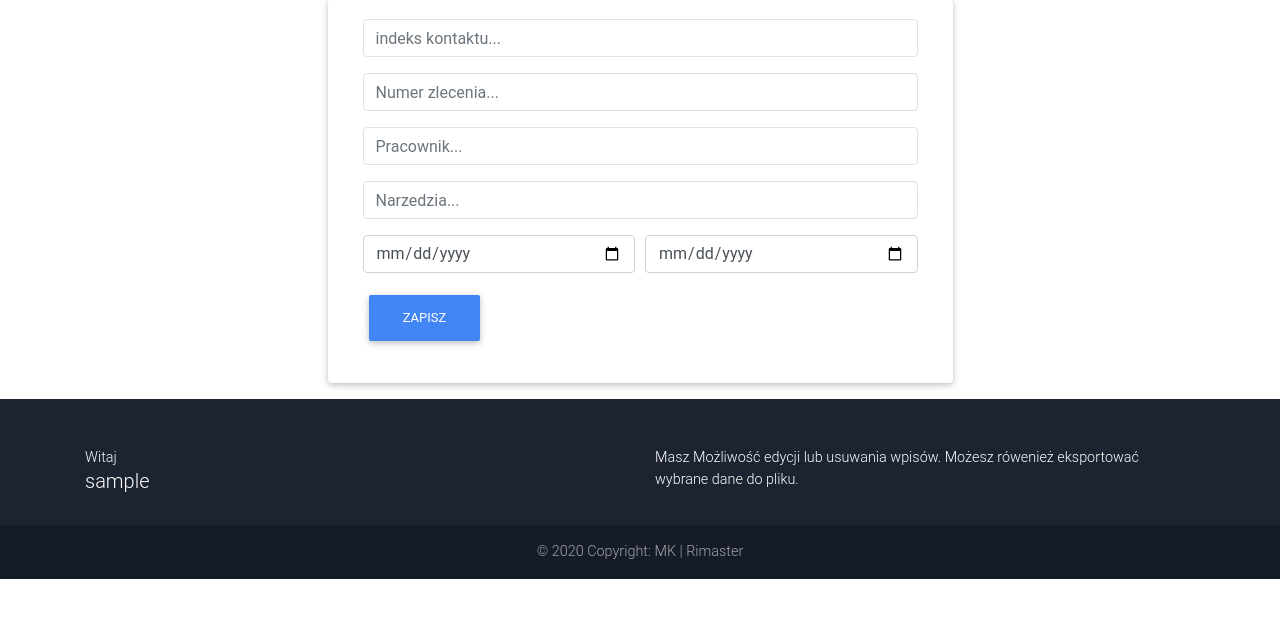
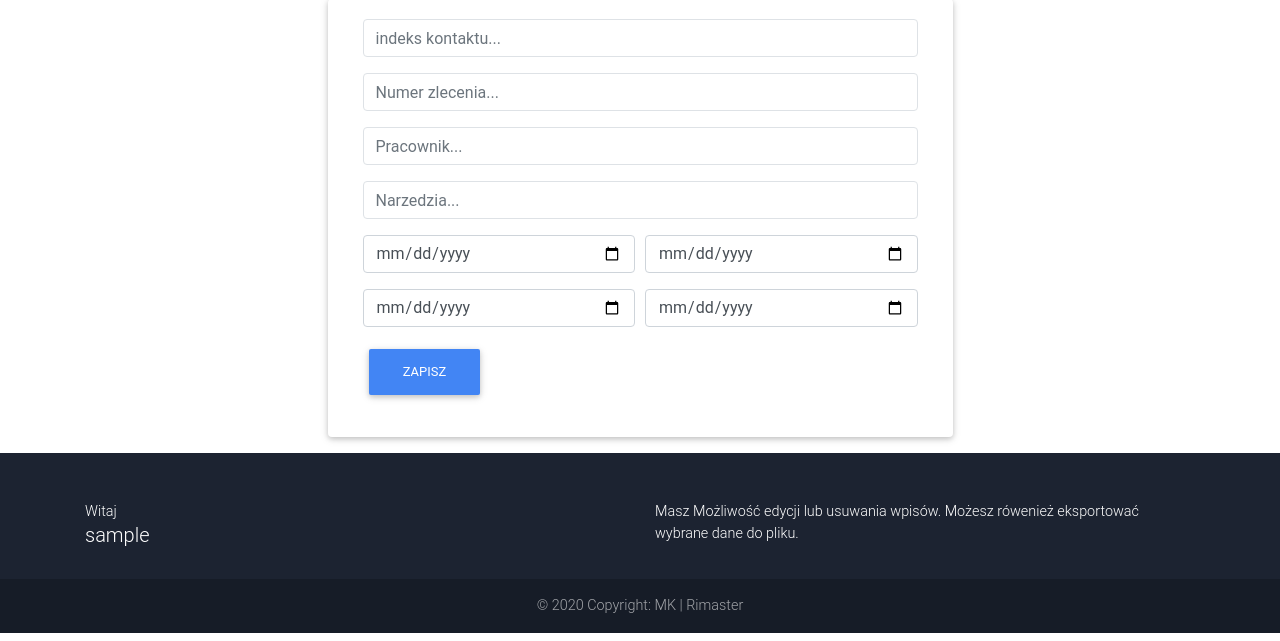
Before and after one commit to kolomir/rozciagi, a Django app: page /eksport/ in a window 1280 px wide. Shown: the part 77-718 px from the top of the page. Run offline with Django 3.2, Linux system fonts and the light colour scheme; the visitor is signed in with stand-in values (Sample User, id 1); some libraries are stand-ins or nearby versions.

Commit message:
dodanie daty serwisu, poprawa widoku admina, poprawa filtrowania, dodanie do filtrowania również daty serwisu, zmiana sposobu zapisu daty dodania wpisów.

```diff
--- a/rozciag/forms.py
+++ b/rozciag/forms.py
@@ -24,5 +24,6 @@ class RozciagiForm(ModelForm):
             'narzedzia',
             'narzedzia_rodzaj',
             'potwierdzenie',
-            'wysokosc'
+            'wysokosc',
+            'data_serwis'
         ]
--- a/rozciag/models.py
+++ b/rozciag/models.py
@@ -53,6 +53,7 @@ class Rozciagi(models.Model):
     narzedzia = models.CharField(max_length=20)#
     grupa_robocza = models.ForeignKey(GrupaRobocza, on_delete=models.CASCADE)#
     wysokosc = models.DecimalField(max_digits=4,decimal_places=2,default=0, blank=True, null=True)#
+    data_serwis = models.DateTimeField('data serwis', blank=True, null=True)
     data_dodania = models.DateTimeField('data dodania',default=datetime.now)
     narzedzia_rodzaj = models.ForeignKey(Narzedzia, on_delete=models.CASCADE)#
     potwierdzenie = models.BooleanField(default=False)
--- a/rozciag/views.py
+++ b/rozciag/views.py
@@ -7,6 +7,7 @@ from django.contrib.auth import login, logout, authenticate
 from django.contrib import messages
 from django.http import HttpResponse
 import csv
+from datetime import datetime
 
 def get_author(user):
     if user.is_anonymous:
@@ -34,6 +35,7 @@ def wszystkie_wpisy(request):
 
 def nowy_wpis(request):
     form = RozciagiForm(request.POST or None, request.FILES or None)
+    data_dodania = datetime.now()
 
     if form.is_valid():
         author = get_author(request.user)
@@ -124,6 +126,8 @@ def filtrowanie(request):
     narzedzia_contains_query = request.GET.get('narzedzia_contains')
     data_od = request.GET.get('data_od')
     data_do = request.GET.get('data_do')
+    data_serwis_od = request.GET.get('data_serwis_od')
+    data_serwis_do = request.GET.get('data_serwis_do')
     eksport = request.GET.get('eksport')
 
     if is_valid_queryparam(indeks_kontaktu_contains_query):
@@ -143,6 +147,12 @@ def filtrowanie(request):
 
     if is_valid_queryparam(data_do):
         qs = qs.filter(data_dodania__lt = data_do + ' 23:59:59')
+
+    if is_valid_queryparam(data_serwis_od):
+        qs = qs.filter(data_serwis__gte = data_serwis_od + ' 00:00:00')
+
+    if is_valid_queryparam(data_serwis_do):
+        qs = qs.filter(data_serwis__lt = data_serwis_do + ' 23:59:59')
 
     if eksport == 'on':
 
@@ -166,6 +176,7 @@ def filtrowanie(request):
                 'narzedzia_rodzaj',
                 'nr_pracownika',
                 'grupa_robocza',
+                'data_serwis',
                 'data_dodania',
                 'dział'
             ]
@@ -187,6 +198,7 @@ def filtrowanie(request):
                     obj.narzedzia_rodzaj,
                     obj.nr_pracownika,
                     obj.grupa_robocza,
+                    obj.data_serwis,
                     obj.data_dodania,
                     obj.zalogowany_user.dzial,
                 ]
--- a/templates/rozciagi/filter.html
+++ b/templates/rozciagi/filter.html
@@ -28,10 +28,18 @@
                     </div>
                     <div class="form-row mb-3">
                         <div class="col">
-                            <input type="date" class="form-control" id="data_od" name="data_od" placeholder="Data od"  />
+                            <input type="date" class="form-control" id="data_od" name="data_od" placeholder="Data wpisu od"  />
                         </div>
                         <div class="col">
-                            <input type="date" class="form-control" id="data_do" name="data_do" placeholder="Data do"  />
+                            <input type="date" class="form-control" id="data_do" name="data_do" placeholder="Data wpisu do"  />
+                        </div>
+                    </div>
+                    <div class="form-row mb-3">
+                        <div class="col">
+                            <input type="date" class="form-control" id="data_serwis_od" name="data_serwis_od" placeholder="Data serwisu od"  />
+                        </div>
+                        <div class="col">
+                            <input type="date" class="form-control" id="data_serwis_do" name="data_serwis_do" placeholder="Data serwisu do"  />
                         </div>
                     </div>
                     <input type="hidden" id="eksport" name="eksport" value="on">
--- a/templates/rozciagi/form.html
+++ b/templates/rozciagi/form.html
@@ -58,7 +58,8 @@
                             {{ form.wysokosc|bootstrap }}
                         </div>
                         <div class="col">
-
+                            <label class="control-label" for="id_data_serwis">Data serwisu</label>
+                            <input type="date" id="id_data_serwis" name="data_serwis" class=" form-control">
                         </div>
                     </div>
                     {% endif %}
```
Also changed, not shown: rozciag/admin.py (+2 -16 lines).
